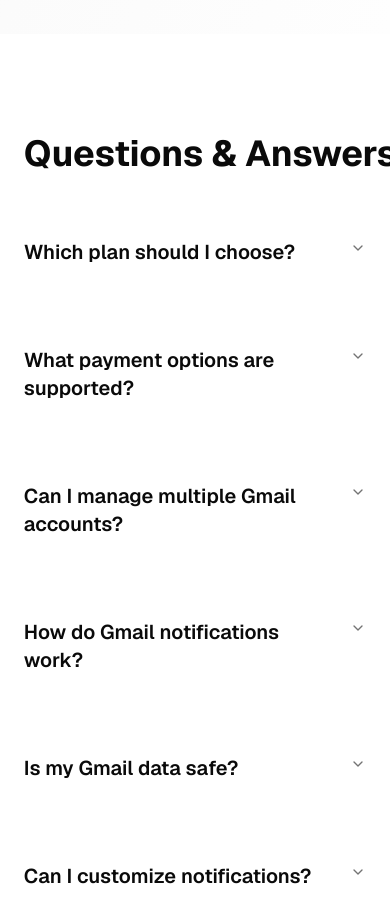
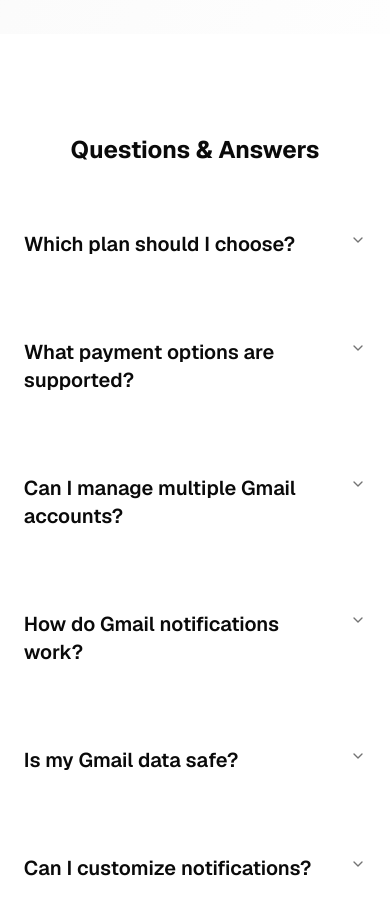
Before and after one commit to broching/pupu-assistant, a Next.js app: page / in a window 390 px wide. Shown: the part 3120-4042 px from the top of the page. Built offline with nearby package versions, Linux system fonts and the light colour scheme; no server answers.

Commit message:
fix for qna responsiveness

```diff
--- a/components/qna/PricingQnA.tsx
+++ b/components/qna/PricingQnA.tsx
@@ -6,7 +6,7 @@
   return (
     <section className="mt-20 max-w-7xl mx-auto px-4" style={{width:"96%"}}>
       {/* Heading */}
-      <h2 className="mb-12 text-center text-4xl font-bold whitespace-nowrap">
+      <h2 className="mb-12 text-center text-2xl sm:text-4xl font-bold whitespace-nowrap">
         Questions & Answers
       </h2>
 
```
